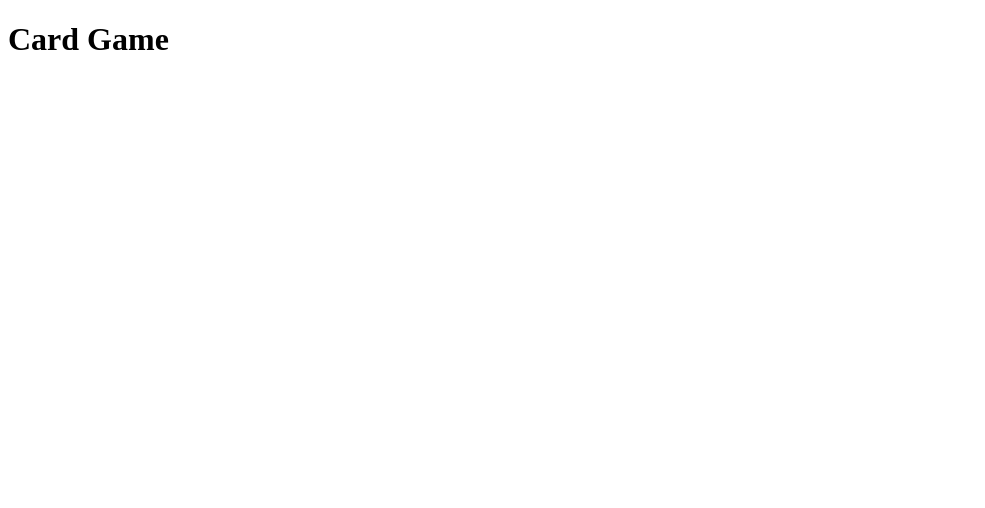
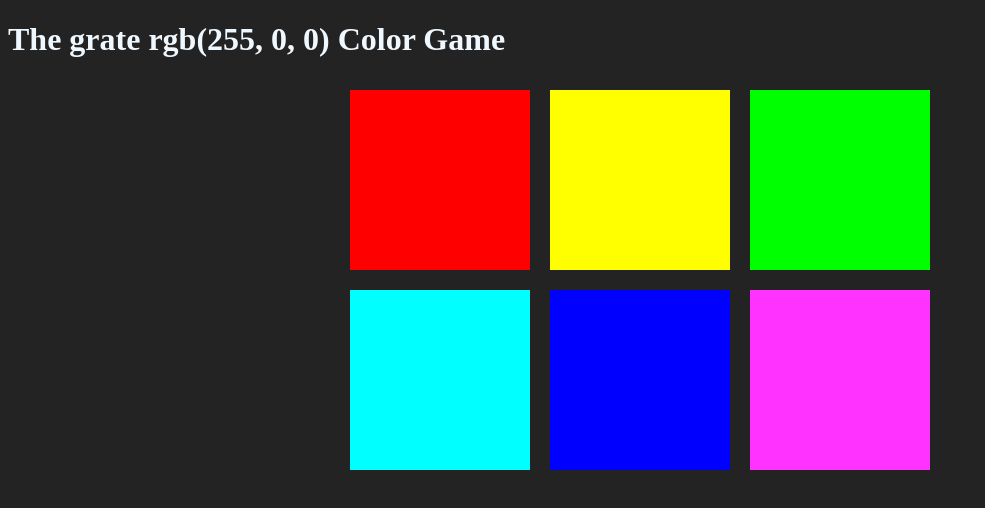
Before and after one commit to ramunasnognys/color-game, a plain HTML site: page index.html in a window 1280 px wide. Shown: the whole page, without its empty margins (0-985 px from the left). Drawn offline with Linux system fonts and the light colour scheme.

Commit message:
Update
Game PT3 lesson finished

```diff
--- /dev/null
+++ b/colorGame.css
@@ -0,0 +1,19 @@
+body {
+  background-color: #232323;
+}
+
+h1 {
+  color: aliceblue;
+}
+#container {
+  max-width: 600px;
+  margin: 0 auto;
+}
+
+.square {
+  width: 30%;
+  background: purple;
+  padding-bottom: 30%;
+  float: left;
+  margin: 1.66%;
+}
--- /dev/null
+++ b/colorGame.js
@@ -0,0 +1,35 @@
+// 2. Set the ggoal color
+// 3  Update span with new color code
+// 4  Make click event
+
+var colors = [
+  "rgb(255, 0, 0)",
+  "rgb(255, 255, 0)",
+  "rgb(0, 255, 0)",
+  "rgb(0, 255, 255)",
+  "rgb(0, 0, 255)",
+  "rgb(255, 50, 255)",
+]
+
+var squares = document.querySelectorAll(".square");
+var pickedColor = colors[0];
+var colorDisplay = document.getElementById("colorDisplay");
+colorDisplay.textContent = pickedColor
+
+
+for (let i = 0; i < squares.length; i++) {
+  // add initials colors to squares
+  squares[i].style.backgroundColor = colors[i];
+
+  // add click listeners to squares
+  squares[i].addEventListener("click", function () {
+    //grab color of clicked square
+    let clickedColor = this.style.backgroundColor;
+    //compare color to pickedColor
+    if (clickedColor === pickedColor) {
+      alert('Correct!');
+    } else {
+      this.style.backgroundColor = "#232323"
+    }
+  })
+}
--- a/index.html
+++ b/index.html
@@ -7,12 +7,22 @@
   <title>
     Card Game
   </title>
+  <link rel="stylesheet" href="colorGame.css">
 </head>
 
 <body>
 
-  <h1>Card Game</h1>
+  <h1>The grate <span id="colorDisplay">RGB</span> Color Game</h1>
+  <div id="container">
+    <div class="square"></div>
+    <div class="square"></div>
+    <div class="square"></div>
+    <div class="square"></div>
+    <div class="square"></div>
+    <div class="square"></div>
+  </div>
 
+  <script src="colorGame.js"></script>
 </body>
 
 </html>
```
Also changed, not shown: 1 other file.
